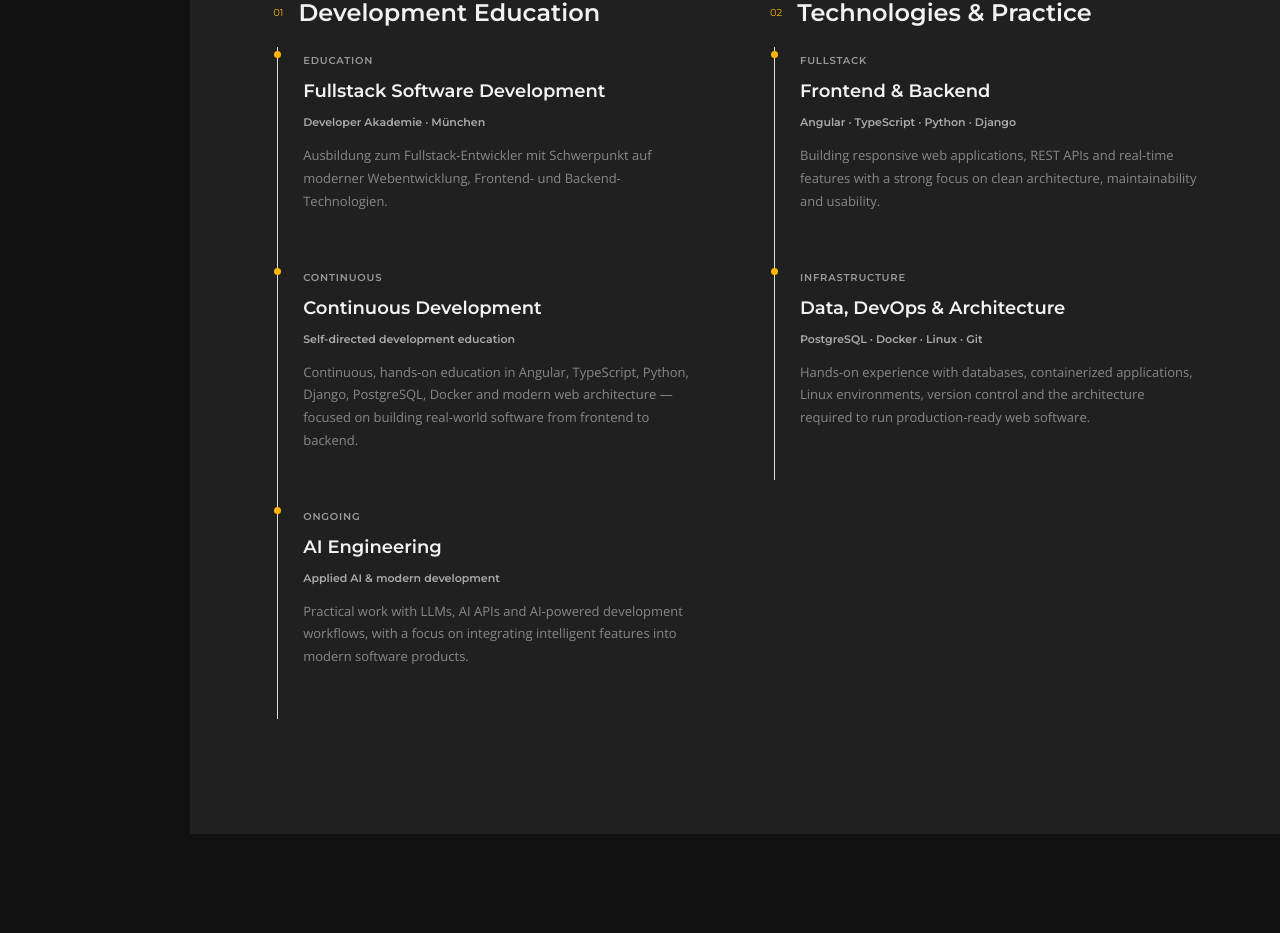
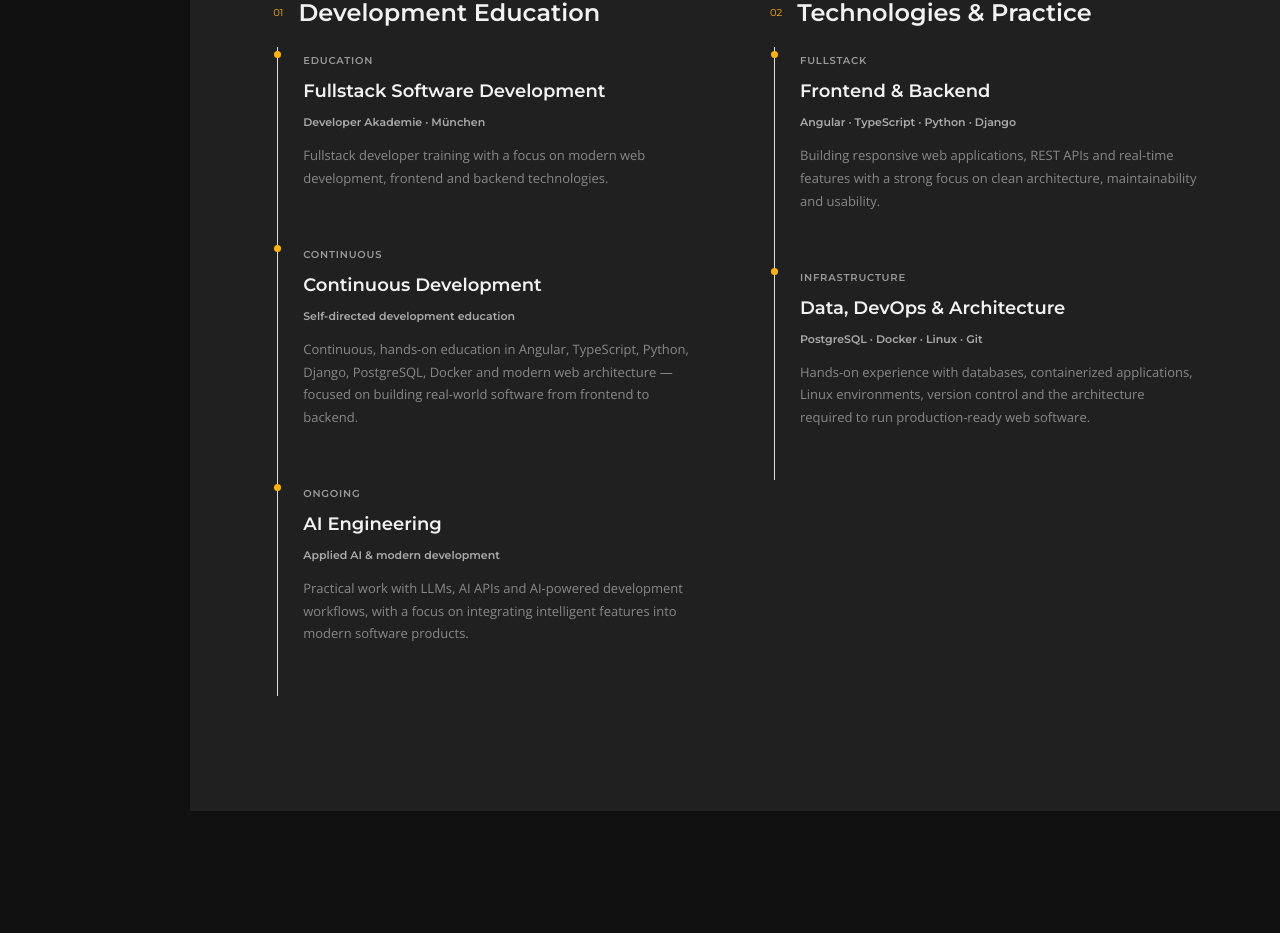
Before and after one commit to jorohx84/personal_portfolio_website, an Angular app: page / in a window 1280 px wide. Shown: the part 3673-4606 px from the top of the page. Built offline with nearby package versions, Linux system fonts and the light colour scheme.

Commit message:
Translate development education description to English

```diff
--- a/src/app/app.component.html
+++ b/src/app/app.component.html
@@ -123,7 +123,7 @@
             <span class="date">EDUCATION</span>
             <h4>Fullstack Software Development</h4>
             <strong>Developer Akademie · München</strong>
-            <p>Ausbildung zum Fullstack-Entwickler mit Schwerpunkt auf moderner Webentwicklung, Frontend- und Backend-Technologien.</p>
+            <p>Fullstack developer training with a focus on modern web development, frontend and backend technologies.</p>
           </article>
           <article class="resume-item">
             <span class="date">CONTINUOUS</span>
```
